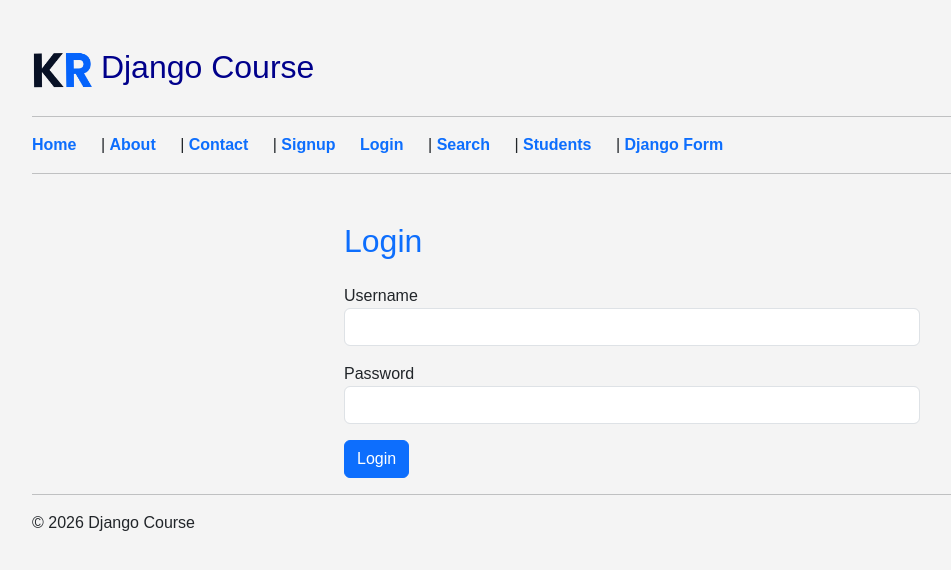
After one commit to karthikrajha13/django-studentsdbms-project, a Django app: page /login/ in a window 1280 px wide. The commit adds this page. Shown: the top 570 px of the page, without its empty margins (8-959 px from the left). Run offline with Django 5.2, Linux system fonts and the light colour scheme.

Commit message:
Login System Updated

```diff
--- a/app/templates/app/base.html
+++ b/app/templates/app/base.html
@@ -3,9 +3,11 @@
   <head>
     {% load static %}
     <title>Django Course</title>
-    <link href="https://cdn.jsdelivr.net/npm/bootstrap@5.3.7/dist/css/bootstrap.min.css" rel="stylesheet">
+    <link
+      href="https://cdn.jsdelivr.net/npm/bootstrap@5.3.7/dist/css/bootstrap.min.css"
+      rel="stylesheet"
+    />
     <link rel="stylesheet" href="{% static 'app/css/style.css' %}" />
-
   </head>
 
   <body>
@@ -16,9 +18,18 @@
     <hr />
 
     <a href="/">Home</a> | <a href="/about/">About</a> |
-    <a href="/contact/">Contact</a> | <a href="/register/">Register</a> |
-    <a href="/search/">Search</a> |
-    <a href="/students/">Students</a> |
+    <a href="/contact/">Contact</a> | {% if user.is_authenticated %}
+
+    <a href="{% url 'logout' %}">Logout</a>
+
+    {% else %}
+
+    <a href="{% url 'signup' %}">Signup</a>
+
+    <a href="{% url 'login' %}">Login</a>
+
+    {% endif %} |
+    <a href="/search/">Search</a> | <a href="/students/">Students</a> |
     <a href="/djangoform/">Django Form</a>
     <hr />
     {% if messages %} {% for message in messages %}
--- /dev/null
+++ b/app/templates/app/login.html
@@ -0,0 +1,41 @@
+{% extends "app/base.html" %}
+
+{% block content %}
+
+<div class="container mt-5" style="max-width:600px;">
+
+    <h2 class="mb-4 text-primary">Login</h2>
+
+    <form method="POST">
+
+        {% csrf_token %}
+
+        <div class="mb-3">
+            <label>Username</label>
+            <input
+                type="text"
+                class="form-control"
+                name="username"
+                required
+            >
+        </div>
+
+        <div class="mb-3">
+            <label>Password</label>
+            <input
+                type="password"
+                class="form-control"
+                name="password"
+                required
+            >
+        </div>
+
+        <button class="btn btn-primary">
+            Login
+        </button>
+
+    </form>
+
+</div>
+
+{% endblock %}
--- a/app/urls.py
+++ b/app/urls.py
@@ -2,7 +2,7 @@ from django.urls import path
 from . import views
 
 urlpatterns = [
-    path('', views.home),
+    path('', views.home, name="home"),
     path('about/', views.about),
     path('contact/', views.contact),
     path("register/", views.register),
@@ -13,4 +13,7 @@ urlpatterns = [
     path("python/", views.python_students),
     path("orm/", views.orm_demo),
     path("djangoform/", views.django_form, name="django_form"),
+    path("signup/", views.signup, name="signup"),
+    path("login/", views.login_user, name="login"),
+    path("logout/", views.logout_user, name="logout"),
 ]
--- a/app/views.py
+++ b/app/views.py
@@ -2,6 +2,12 @@ from django.shortcuts import render, redirect
 from .models import Student
 from django.contrib import messages
 from .forms import StudentForm
+from django.contrib.auth.models import User
+from django.contrib.auth import authenticate, login, logout
+from django.shortcuts import render, redirect
+from django.contrib import messages
+from django.http import HttpResponse
+from django.contrib.auth.decorators import login_required
 
 def home(request):
     return render(request, "app/index.html")
@@ -12,6 +18,7 @@ def about(request):
 def contact(request):
     return render(request, "app/contact.html")
 
+@login_required
 def register(request):
 
     if request.method == "POST":
@@ -34,6 +41,7 @@ def register(request):
 
     return render(request, "app/register.html")
 
+@login_required
 def search(request):
 
     course = request.GET.get("course")
@@ -44,6 +52,7 @@ def search(request):
         {"course": course}
     )
 
+@login_required
 def students(request):
 
     students = Student.objects.order_by("-id")
@@ -54,6 +63,7 @@ def students(request):
         {"students": students}
     )
 
+@login_required
 def edit(request, id):
 
     student = Student.objects.get(id=id)
@@ -77,6 +87,7 @@ def edit(request, id):
         }
     )
 
+@login_required
 def delete(request, id):
 
     student = Student.objects.get(id=id)
@@ -106,7 +117,7 @@ def python_students(request):
             "students": students
         }
     )
-from django.http import HttpResponse
+
 
 def orm_demo(request):
 
@@ -119,9 +130,6 @@ def orm_demo(request):
     print("Last Student :", Student.objects.last())
 
     return HttpResponse("Check Terminal")
-
-from django.shortcuts import render, redirect
-from .forms import StudentForm
 
 def django_form(request):
 
@@ -139,3 +147,61 @@ def django_form(request):
     return render(request, "app/djangoform.html", {
         "form": form
     })
+
+def signup(request):
+
+    if request.method == "POST":
+
+        username = request.POST["username"]
+        email = request.POST["email"]
+        password = request.POST["password"]
+
+        if User.objects.filter(username=username).exists():
+
+            messages.error(request, "Username already exists.")
+
+            return redirect("signup")
+
+        User.objects.create_user(
+            username=username,
+            email=email,
+            password=password
+        )
+
+        messages.success(request, "Account Created Successfully!")
+
+        return redirect("login")
+
+    return render(request, "app/signup.html")
+
+def login_user(request):
+
+    if request.method == "POST":
+
+        username = request.POST["username"]
+
+        password = request.POST["password"]
+
+        user = authenticate(
+            request,
+            username=username,
+            password=password
+        )
+
+        if user:
+
+            login(request, user)
+
+            return redirect("home")
+
+        else:
+
+            messages.error(request, "Invalid Username or Password")
+
+    return render(request, "app/login.html")
+
+def logout_user(request):
+
+    logout(request)
+
+    return redirect("login")
--- a/project/settings.py
+++ b/project/settings.py
@@ -123,5 +123,5 @@ USE_TZ = True
 
 STATIC_URL = 'static/'
 CRISPY_ALLOWED_TEMPLATE_PACKS = "bootstrap5"
-
+LOGIN_URL = "login"
 CRISPY_TEMPLATE_PACK = "bootstrap5"
```
Also changed, not shown: app/templates/app/signup.html (added, +51 -0 lines).
